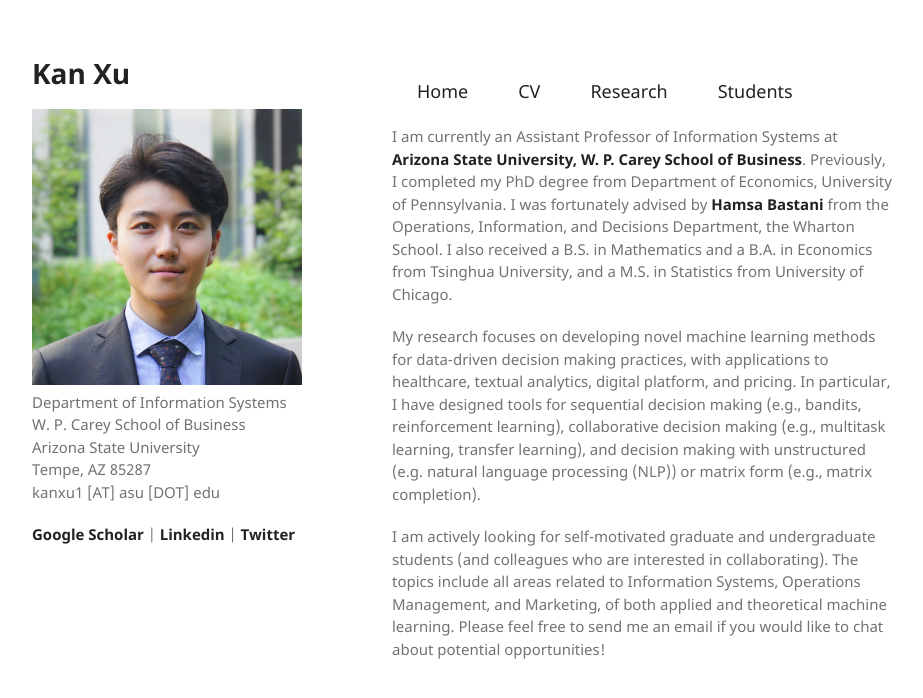
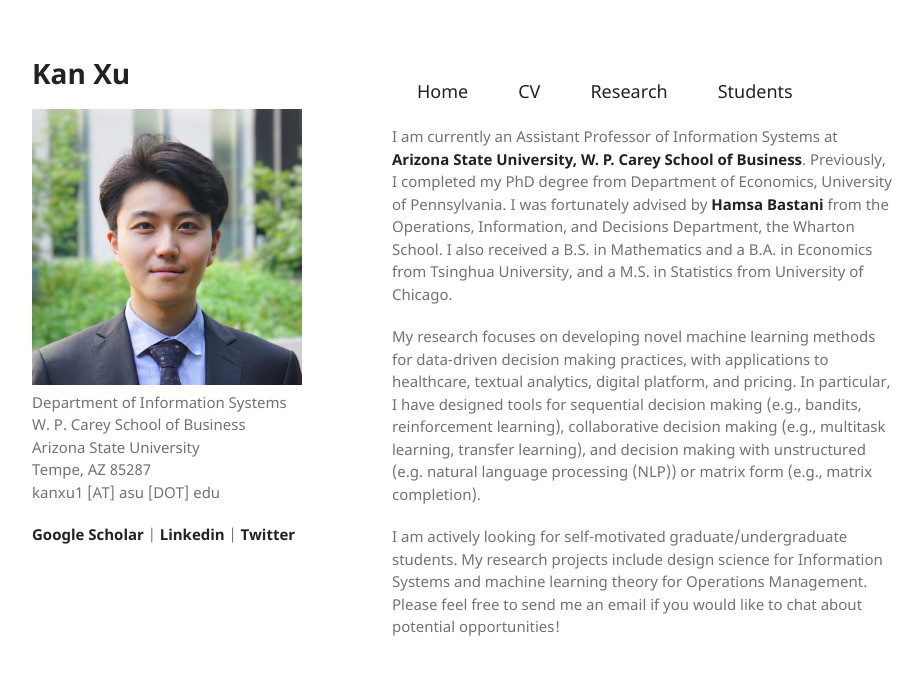
Before and after one commit to kanxu526/kanxu526.github.io, a Jekyll site: the page built from index.md, in a window 1280 px wide. Shown: the top 698 px of the page, without its empty margins (178-1101 px from the left). Built offline with Jekyll 4.4.1, drawn with Linux system fonts in a browser that asks for light colours.

Commit message:
Update index.md

```diff
--- a/index.md
+++ b/index.md
@@ -14,5 +14,5 @@ layout: default
 <p>My research focuses on developing novel machine learning methods for data-driven decision making practices, with applications to healthcare, textual analytics, digital platform, and pricing. In particular, I have designed tools for sequential decision making (e.g., bandits, reinforcement learning), collaborative decision making (e.g., multitask learning, transfer learning), and decision making with unstructured (e.g. natural language processing (NLP)) or matrix form (e.g., matrix completion). </p>
 
 <p>
-I am actively looking for self-motivated graduate and undergraduate students (and colleagues who are interested in collaborating). The topics include all areas related to Information Systems, Operations Management, and Marketing, of both applied and theoretical machine learning. Please feel free to send me an email if you would like to chat about potential opportunities!
+I am actively looking for self-motivated graduate/undergraduate students. My research projects include design science for Information Systems and machine learning theory for Operations Management. Please feel free to send me an email if you would like to chat about potential opportunities!
 </p>
```
